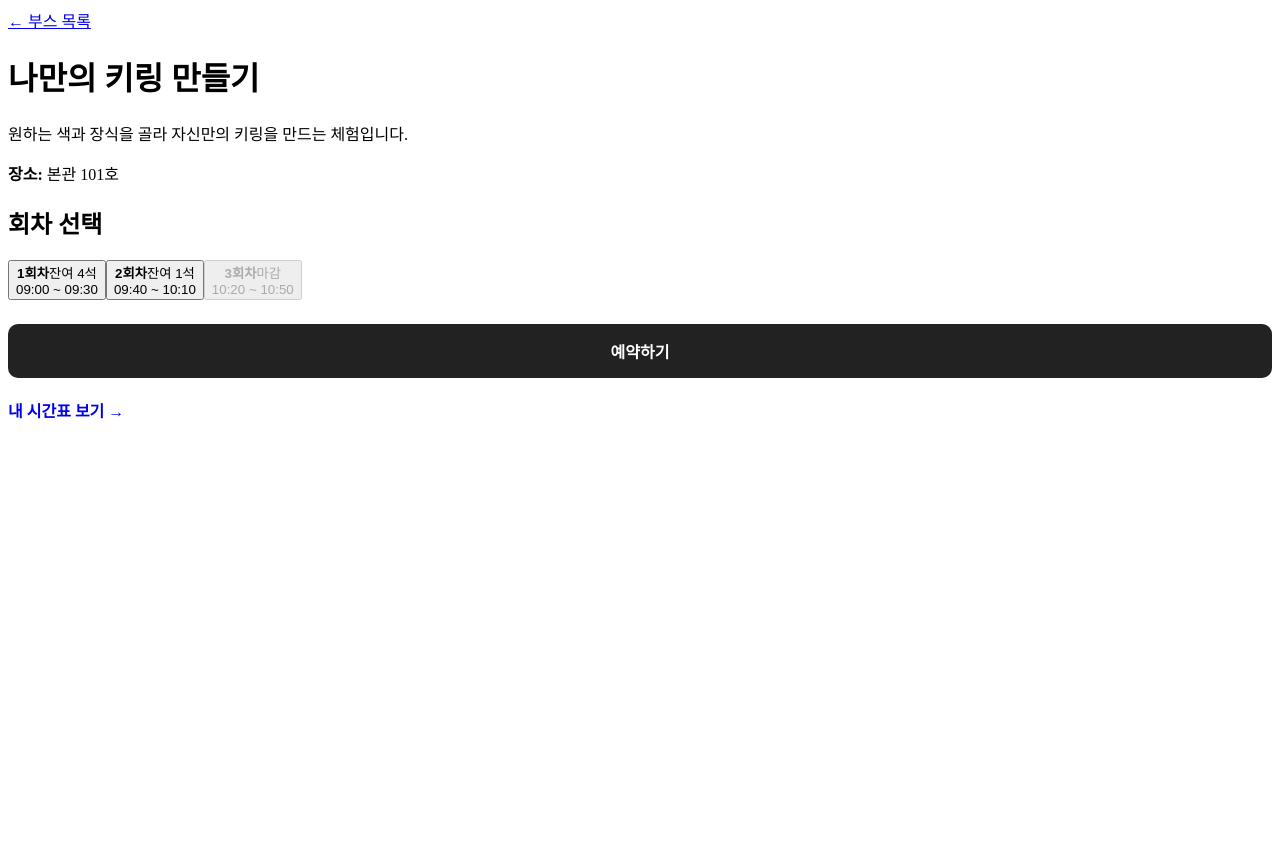
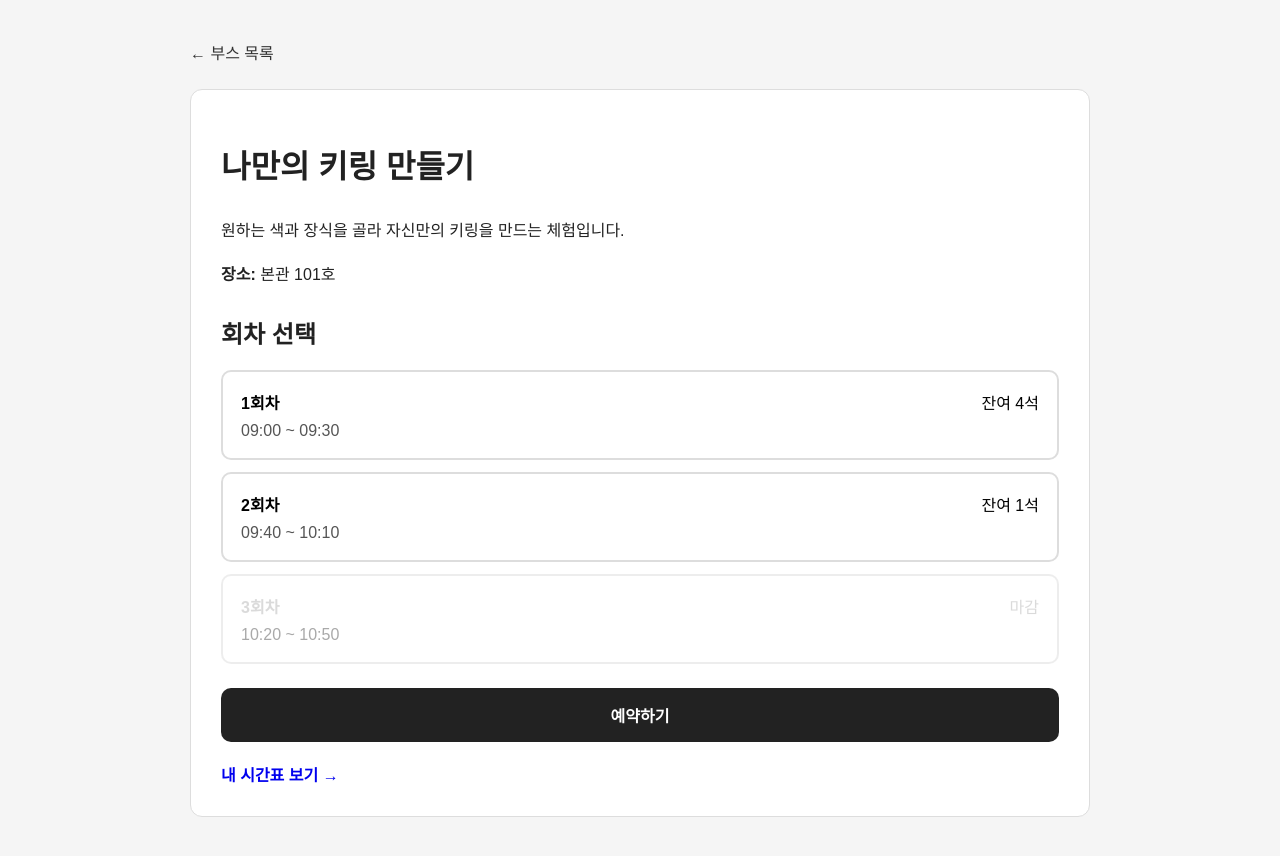
Before and after one commit to dy0212/talent-booth-reservation, a Next.js app: page /booth/1 in a window 1280 px wide. Before the commit the page ends 800 px from the top, so only its background shows below. Built offline with nearby package versions, Linux system fonts and the light colour scheme.

Commit message:
fix: restore global styles

```diff
--- a/app/globals.css
+++ b/app/globals.css
@@ -1,5 +1,159 @@
+body {
+  margin: 0;
+  background-color: #f5f5f5;
+  font-family: Arial, sans-serif;
+  color: #222;
+}
+
+main {
+  max-width: 900px;
+  margin: 0 auto;
+  padding: 40px 20px;
+}
+
+h1 {
+  margin-bottom: 30px;
+}
+
+/* 검색창 */
+
+.search-bar {
+  width: 100%;
+  box-sizing: border-box;
+
+  padding: 14px 16px;
+  margin-bottom: 24px;
+
+  border: 1px solid #ccc;
+  border-radius: 10px;
+
+  font-size: 16px;
+  outline: none;
+}
+
+.search-bar:focus {
+  border-color: #555;
+}
+
+/* 부스 목록 */
+
+.booth-list {
+  display: grid;
+  grid-template-columns: repeat(2, 1fr);
+  gap: 20px;
+}
+
+.booth-card {
+  background-color: white;
+  padding: 24px;
+
+  border: 1px solid #ddd;
+  border-radius: 12px;
+}
+
+.booth-card h2 {
+  margin-top: 0;
+}
+
+.booth-card p {
+  line-height: 1.6;
+}
+
+.booth-card a {
+  display: inline-block;
+  margin-top: 10px;
+
+  text-decoration: none;
+  font-weight: bold;
+}
+
+/* 상세 페이지 */
+
+.back-link {
+  display: inline-block;
+  margin-bottom: 25px;
+
+  text-decoration: none;
+  color: #333;
+}
+
+.booth-detail {
+  background-color: white;
+
+  padding: 30px;
+
+  border-radius: 12px;
+  border: 1px solid #ddd;
+}
+
+.booth-description {
+  font-size: 16px;
+  line-height: 1.7;
+}
+
+.booth-location {
+  margin-bottom: 30px;
+}
+
+/* 회차 */
+
+.session-list {
+  display: flex;
+  flex-direction: column;
+  gap: 12px;
+}
+
+.session-card {
+  width: 100%;
+  padding: 18px;
+
+  border: 2px solid #ddd;
+  border-radius: 10px;
+
+  background-color: white;
+
+  text-align: left;
+  cursor: pointer;
+
+  font-size: 16px;
+}
+
+.session-card:hover {
+  border-color: #888;
+}
+
+.session-card.selected {
+  border-color: #222;
+  background-color: #f0f0f0;
+}
+
+.session-card.full {
+  opacity: 0.5;
+  cursor: not-allowed;
+}
+
+.session-header {
+  display: flex;
+  justify-content: space-between;
+
+  margin-bottom: 8px;
+}
+
+.session-time {
+  color: #555;
+}
+
+.selected-text {
+  margin-top: 10px;
+
+  font-weight: bold;
+}
+
+/* 예약 */
+
 .reserve-button {
   width: 100%;
+
   margin-top: 24px;
   padding: 15px;
 
@@ -24,6 +178,7 @@
   padding: 14px;
 
   background-color: #f5f5f5;
+
   border-radius: 8px;
 
   font-weight: bold;
@@ -36,9 +191,14 @@
   text-decoration: none;
   font-weight: bold;
 }
+
+/* 개인 시간표 */
+
 .schedule-page {
   background-color: white;
+
   padding: 30px;
+
   border-radius: 12px;
   border: 1px solid #ddd;
 }
@@ -83,3 +243,17 @@
 .cancel-button:hover {
   background-color: #ccc;
 }
+
+/* 모바일 */
+
+@media (max-width: 700px) {
+  .booth-list {
+    grid-template-columns: 1fr;
+  }
+
+  .reservation-card {
+    flex-direction: column;
+    align-items: flex-start;
+    gap: 15px;
+  }
+}
```
